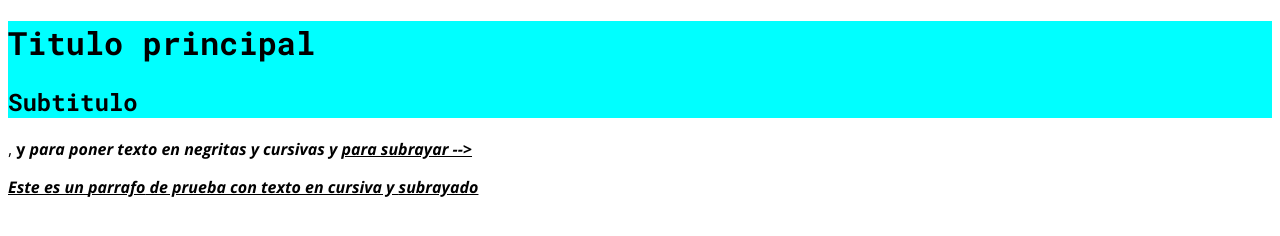
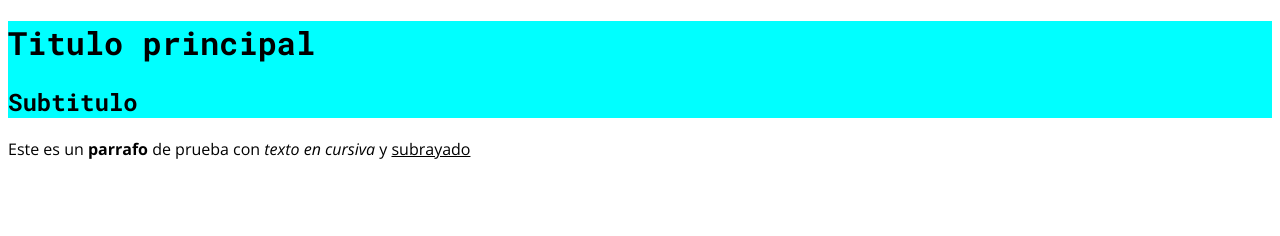
Before and after one commit to anonimous908/RepositorioWEB, a plain HTML site: page Proyecto1/index.html in a window 1280 px wide. Drawn offline with nearby package versions, Linux system fonts and the light colour scheme.

Commit message:
fix(proyecto1): envolver parrafo en div con clase contenedor2

```diff
--- a/Proyecto1/index.html
+++ b/Proyecto1/index.html
@@ -28,10 +28,10 @@
     <h1>Titulo principal</h1>
     <h2>Subtitulo</h2>
   </header>
-<p class="contenedor2"
 
-
-  <!-- En este parrafo usamos <p>, <b> y <i> para poner texto en negritas y cursivas y <u> para subrayar -->
-  <p>Este es un <b>parrafo</b> de prueba con <i>texto en cursiva</i> y <u>subrayado</u></p>
+  <div class="contenedor2">
+    <!-- En este parrafo usamos <p>, <b> y <i> para poner texto en negritas y cursivas y <u> para subrayar -->
+    <p>Este es un <b>parrafo</b> de prueba con <i>texto en cursiva</i> y <u>subrayado</u></p>
+  </div>
 </body>
 </html>
```
